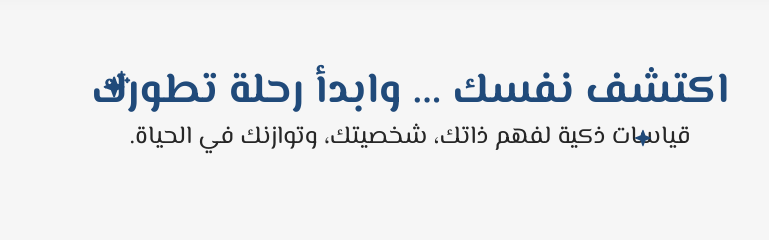
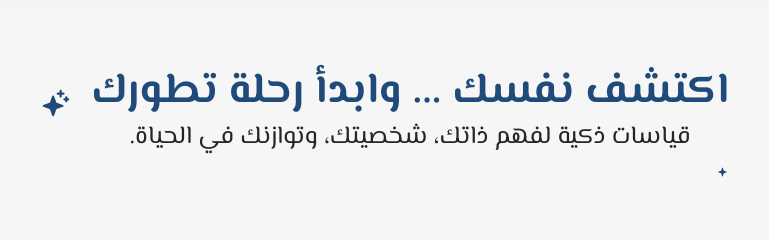
Before and after one commit to Ahmedsayed732004444/Home-Page, a website built with Vite: page index.html in a window 1280 px wide. Shown: the part 158-398 px from the top of the page, 230-999 px from the left. Built offline with nearby package versions, Linux system fonts and the light colour scheme.

Commit message:
style: perfect pixel placement for hero icons based on absolute center offsets

```diff
--- a/index.html
+++ b/index.html
@@ -257,11 +257,11 @@
 
         <!-- Sparkles decorative elements -->
         <!-- Sparkle (Left side of heading) -->
-        <div class="hidden sm:block absolute pointer-events-none" style="top: 0px; left: 10px;">
+        <div class="hidden sm:block absolute pointer-events-none" style="top: 19px; left: calc(50% - 370px);">
           <img src="/images/icons/sparkle.svg" alt="" class="opacity-100" style="width: 30px; height: 30px;" />
         </div>
         <!-- StarFour (Right side of subtitle) -->
-        <div class="hidden sm:block absolute pointer-events-none" style="bottom: 0px; right: 74px;">
+        <div class="hidden sm:block absolute pointer-events-none" style="top: 90px; left: calc(50% + 306px);">
           <img src="/images/icons/star-four.svg" alt="" class="opacity-100" style="width: 23.75px; height: 23.75px; transform: rotate(12.47deg);" />
         </div>
 
```
